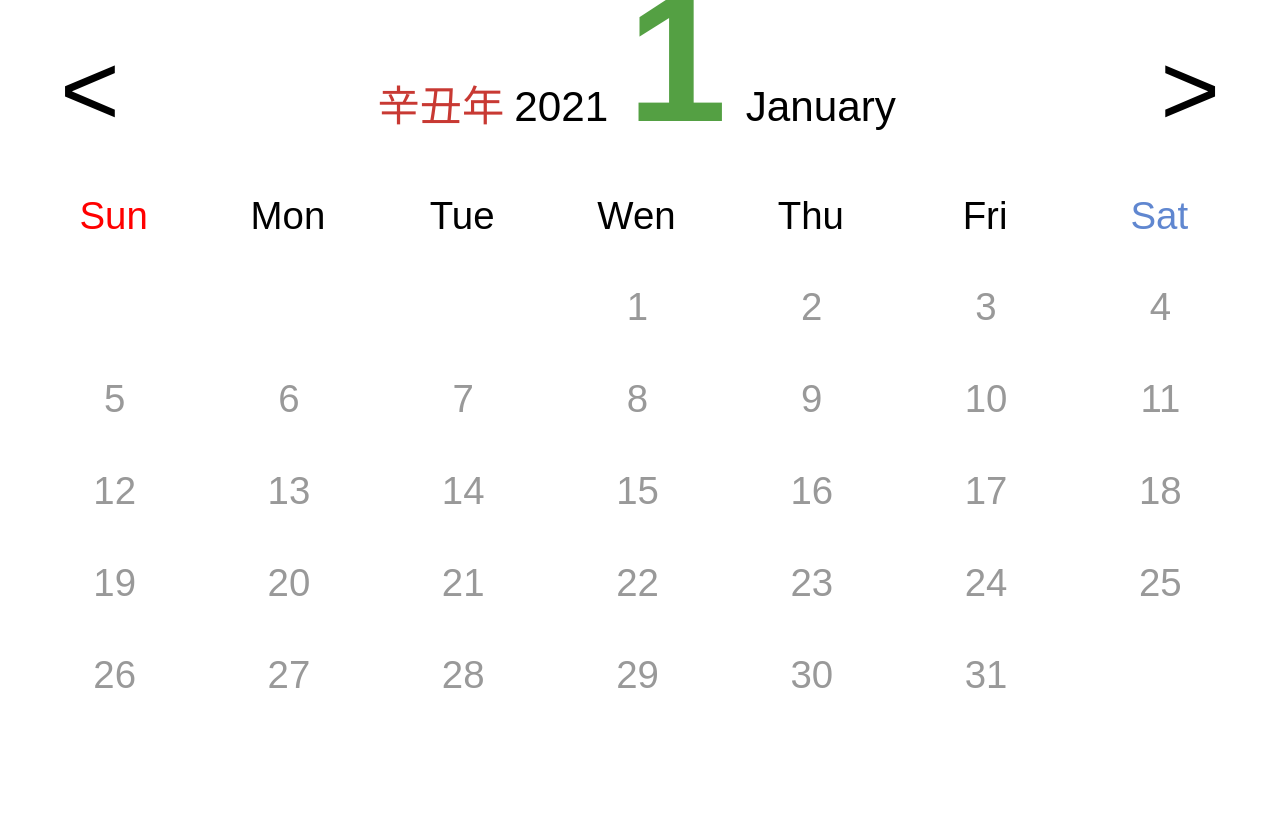
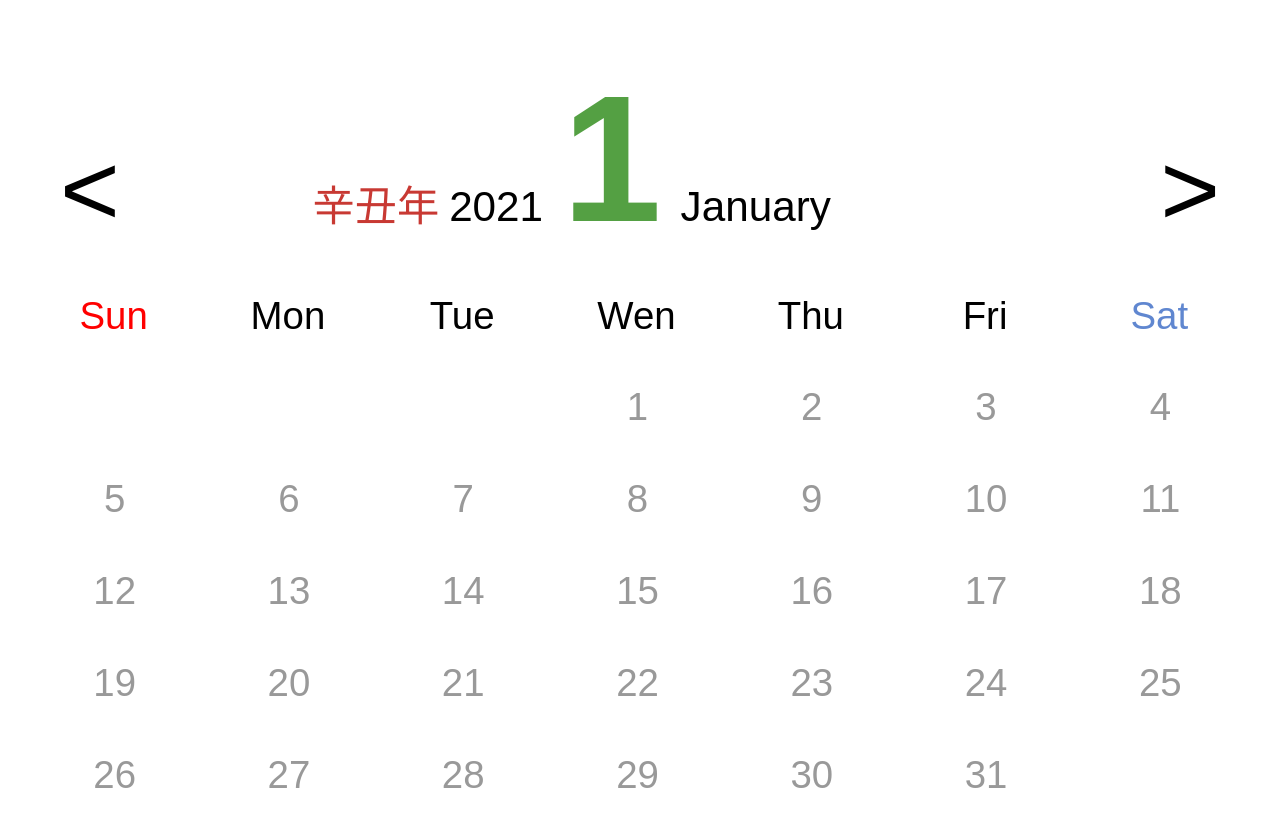
Before and after one commit to LunarCalendar/LunarCalendar.github.io, a plain HTML site: page index.html in a window 1280 px wide. Drawn offline with Linux system fonts and the light colour scheme.

Commit message:
css 수정

```diff
--- a/index.html
+++ b/index.html
@@ -22,7 +22,7 @@
                 margin: 30px;
             }
             .calenderInfo {
-                margin-top: 50px;
+                margin-top: 150px;
                 display: flex;
                 flex-direction: row;
             }
@@ -43,6 +43,11 @@
                 font-size: 3.3vw;
                 color:rgb(200,57,51);
                 margin-right: 0.5vw;
+            }
+            .chineseYearAfter {
+                font-size: 3.3vw;
+                color:white;
+                margin-left: 0.5vw;
             }
             .year {
                 font-size: 3.3vw;
@@ -108,7 +113,7 @@
                     <span class="year">2021</span>
                     <span class="month">1</span>
                     <span class="year">January</span>
-                    <span class="chineseYear">      </span>
+                    <span class="chineseYearAfter">辛丑年</span>
                 </div>
                 <span class="after">&gt;</span>
             </div>
```
